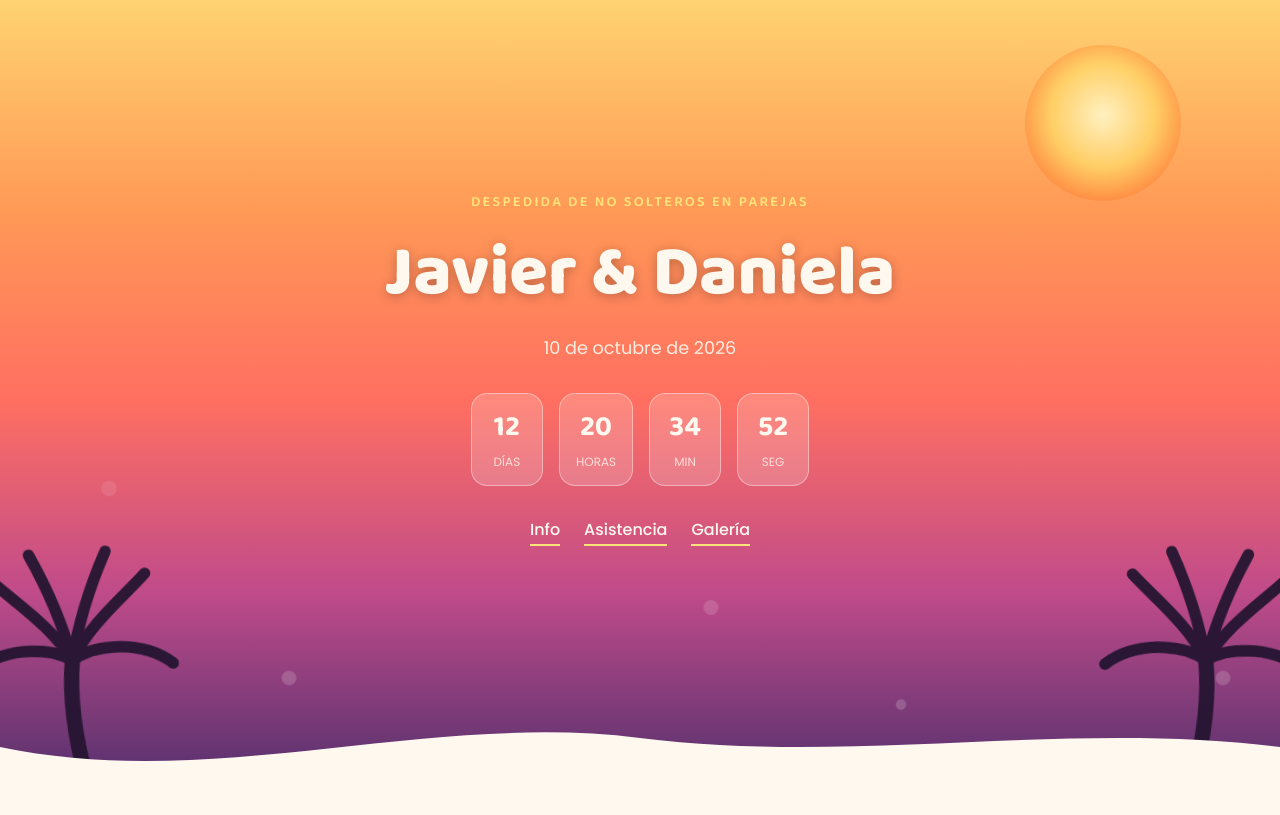
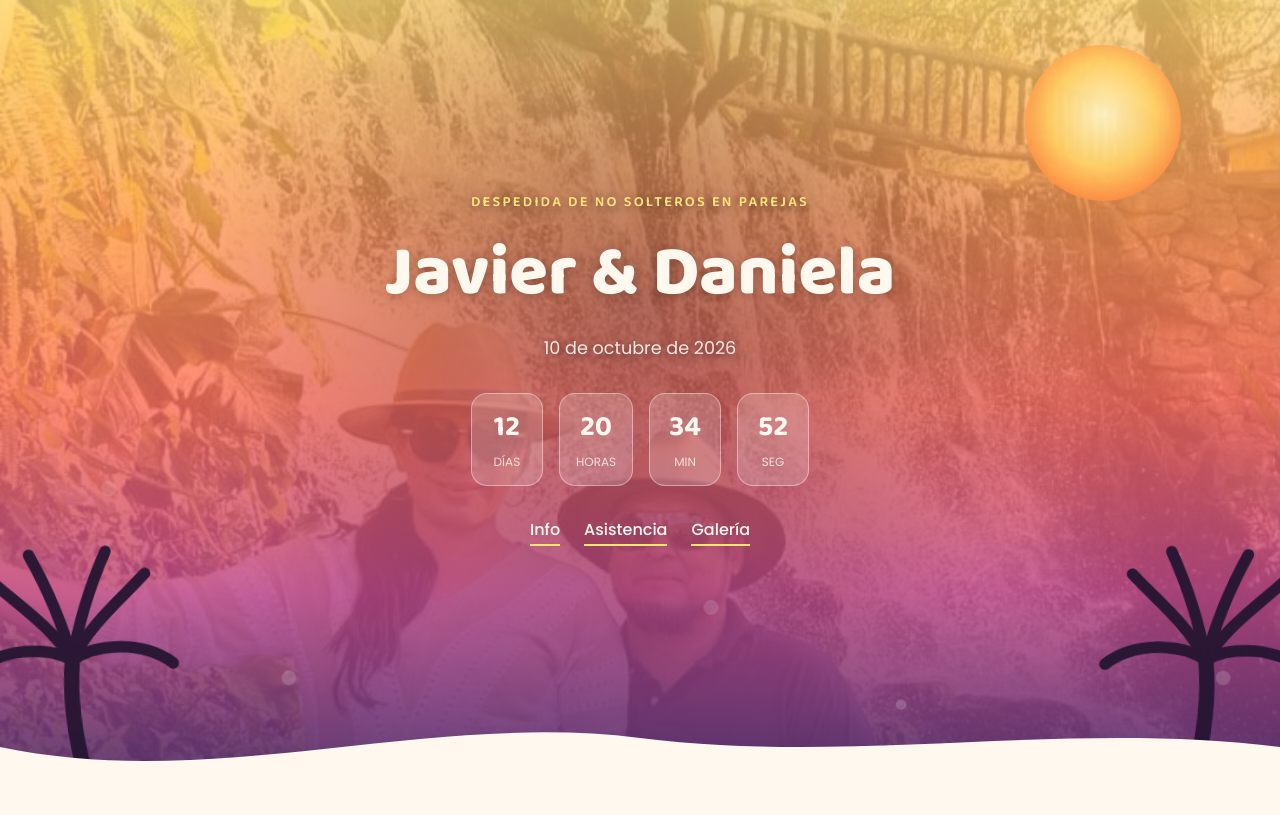
Before and after one commit to AlexSnov12/DespedidaHawaiana, a plain HTML site: page index.html in a window 1280 px wide. Shown: the top 815 px of the page. Drawn offline with nearby package versions, Linux system fonts and the light colour scheme; no server answers.

Commit message:
Agregar foto de la pareja como fondo del hero
Sol, palmeras y burbujas quedan por encima de la foto con un
degradado hawaiano semitransparente para mantener la legibilidad.

Co-Authored-By: Claude Sonnet 5 <noreply@anthropic.com>

```diff
--- a/css/style.css
+++ b/css/style.css
@@ -28,6 +28,7 @@ h1, h2, h3, .hero-kicker {
 
 .hero {
   position: relative;
+  z-index: 0;
   overflow: hidden;
   min-height: 100vh;
   display: flex;
@@ -37,6 +38,24 @@ h1, h2, h3, .hero-kicker {
   padding: 48px 16px 110px;
   background: linear-gradient(180deg, #ffd371 0%, #ff9a56 26%, #ff6f61 50%, #c04b8a 74%, #4b2e6b 100%);
   color: #fff8ef;
+}
+
+.hero-photo {
+  position: absolute;
+  inset: 0;
+  z-index: -2;
+  background-image: url('../Resources/foto.jpeg');
+  background-size: cover;
+  background-position: center 30%;
+}
+
+.hero-photo-overlay {
+  position: absolute;
+  inset: 0;
+  z-index: -1;
+  background:
+    radial-gradient(circle at 50% 38%, rgba(43, 20, 40, 0.35) 0%, rgba(43, 20, 40, 0) 55%),
+    linear-gradient(180deg, rgba(255, 211, 113, 0.8) 0%, rgba(255, 154, 86, 0.78) 26%, rgba(255, 111, 97, 0.8) 50%, rgba(192, 75, 138, 0.85) 74%, rgba(75, 46, 107, 0.94) 100%);
 }
 
 .hero-sun {
@@ -173,6 +192,7 @@ h1, h2, h3, .hero-kicker {
   margin: 0 0 8px;
   font-size: 0.9rem;
   font-weight: 600;
+  text-shadow: 0 2px 10px rgba(43, 20, 40, 0.55);
 }
 
 .hero-names {
@@ -186,6 +206,7 @@ h1, h2, h3, .hero-kicker {
   color: rgba(255, 248, 239, 0.9);
   margin: 0 0 32px;
   font-size: 1.1rem;
+  text-shadow: 0 2px 10px rgba(43, 20, 40, 0.55);
 }
 
 .countdown {
--- a/index.html
+++ b/index.html
@@ -25,6 +25,8 @@
   </svg>
 
   <header class="hero">
+    <div class="hero-photo" aria-hidden="true"></div>
+    <div class="hero-photo-overlay" aria-hidden="true"></div>
     <div class="hero-sun" aria-hidden="true"></div>
     <svg class="hero-palm hero-palm--left" aria-hidden="true"><use href="#palm-tree"></use></svg>
     <svg class="hero-palm hero-palm--right" aria-hidden="true"><use href="#palm-tree"></use></svg>
```
Also changed, not shown: Resources/foto.jpeg (added).
